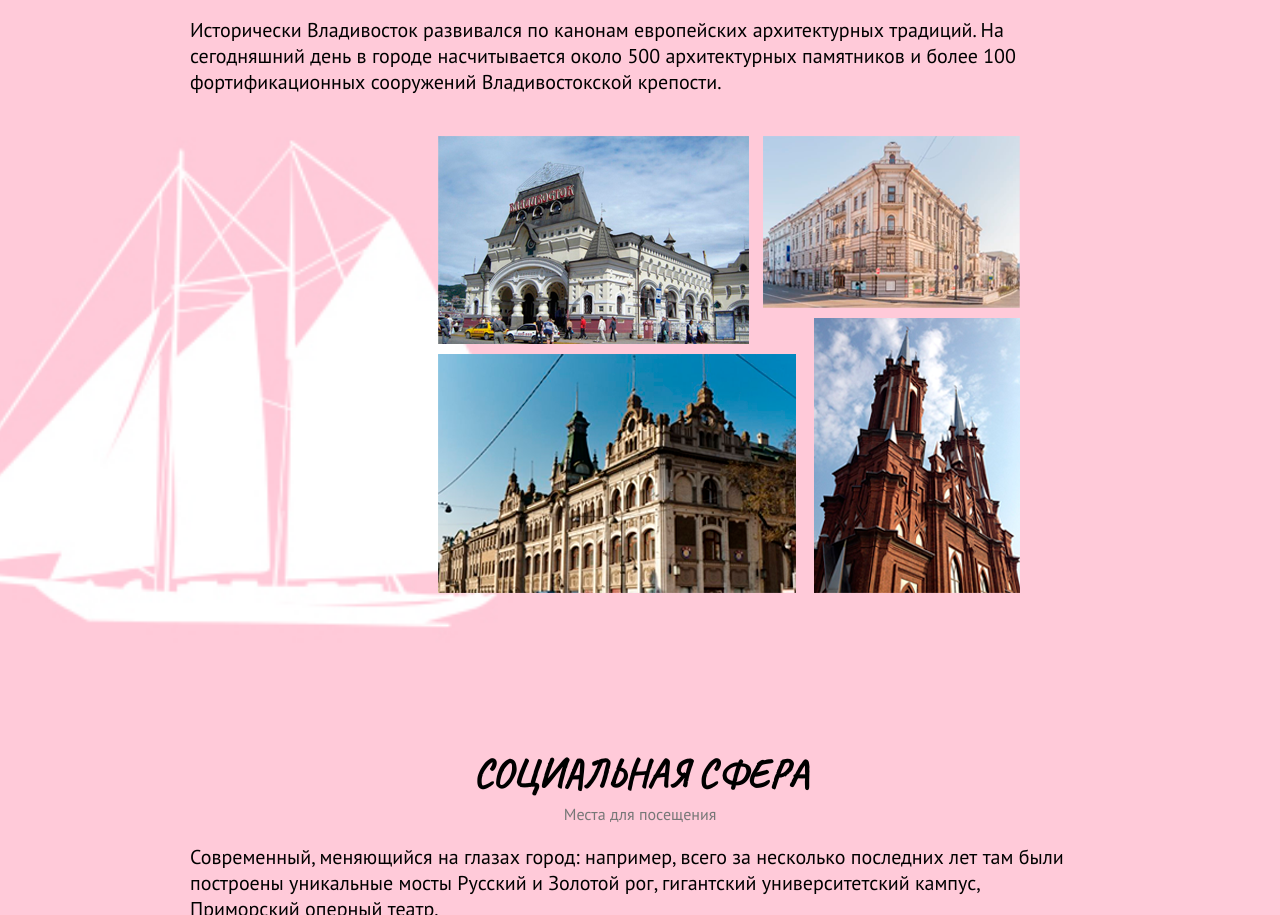
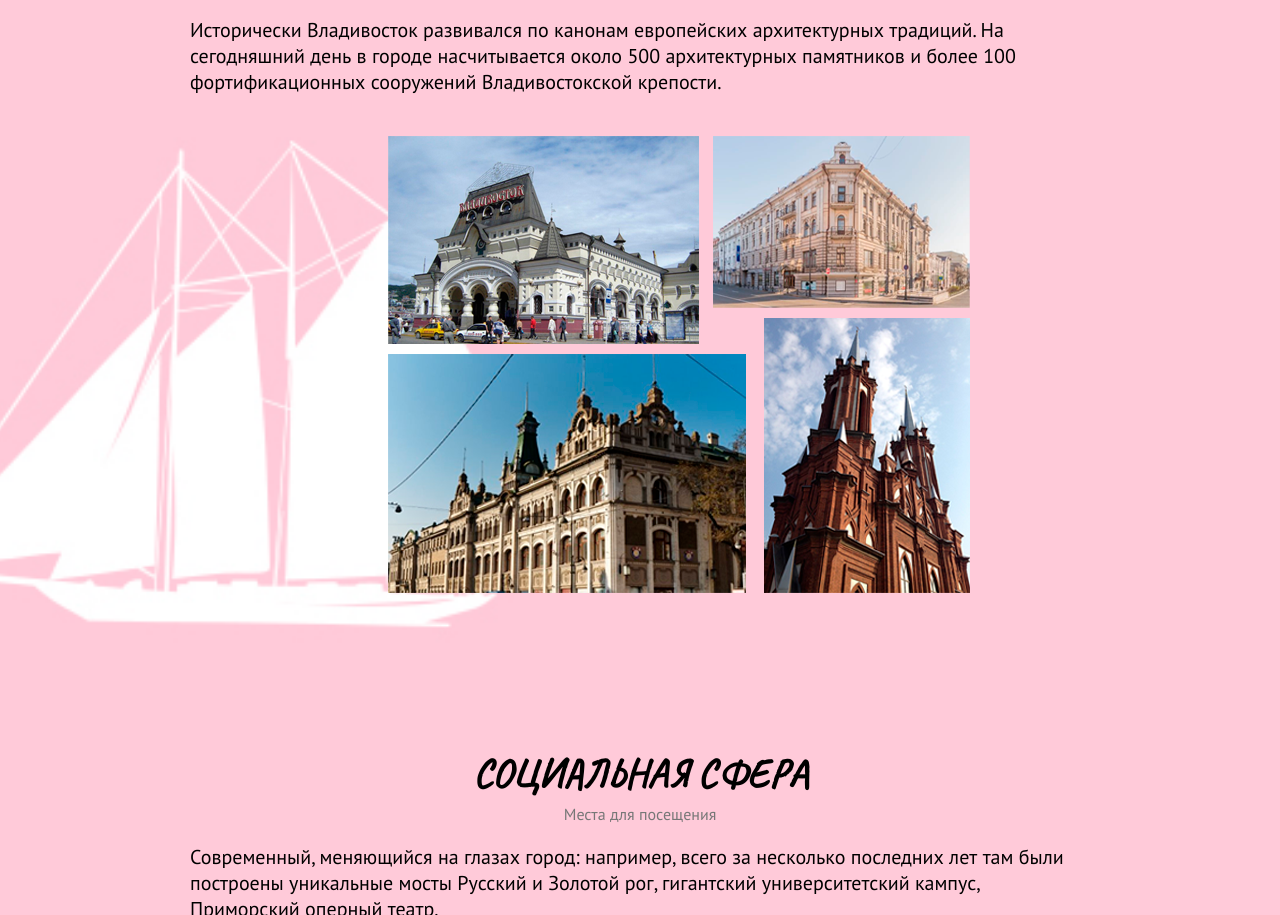
Before and after one commit to gulykka/gulykka.gethub.io, a plain HTML site: page index.html in a window 1280 px wide. Shown: the part 1795-2710 px from the top of the page. Drawn offline with Linux system fonts and the light colour scheme; a web font is replaced by a local one.

Commit message:
Update index.html

```diff
--- a/index.html
+++ b/index.html
@@ -35,7 +35,7 @@
 
 			<p>Исторически Владивосток развивался по канонам европейских архитектурных традиций. На сегодняшний день в городе насчитывается около 500 архитектурных памятников и более 100 фортификационных сооружений Владивостокской крепости. </p>
 
-		<img src="123.png" style="padding-left: 150px;">
+		<img src="123.png" style="padding-left: 100px;">
 		</div>
 	</section>
 	<section>
```
